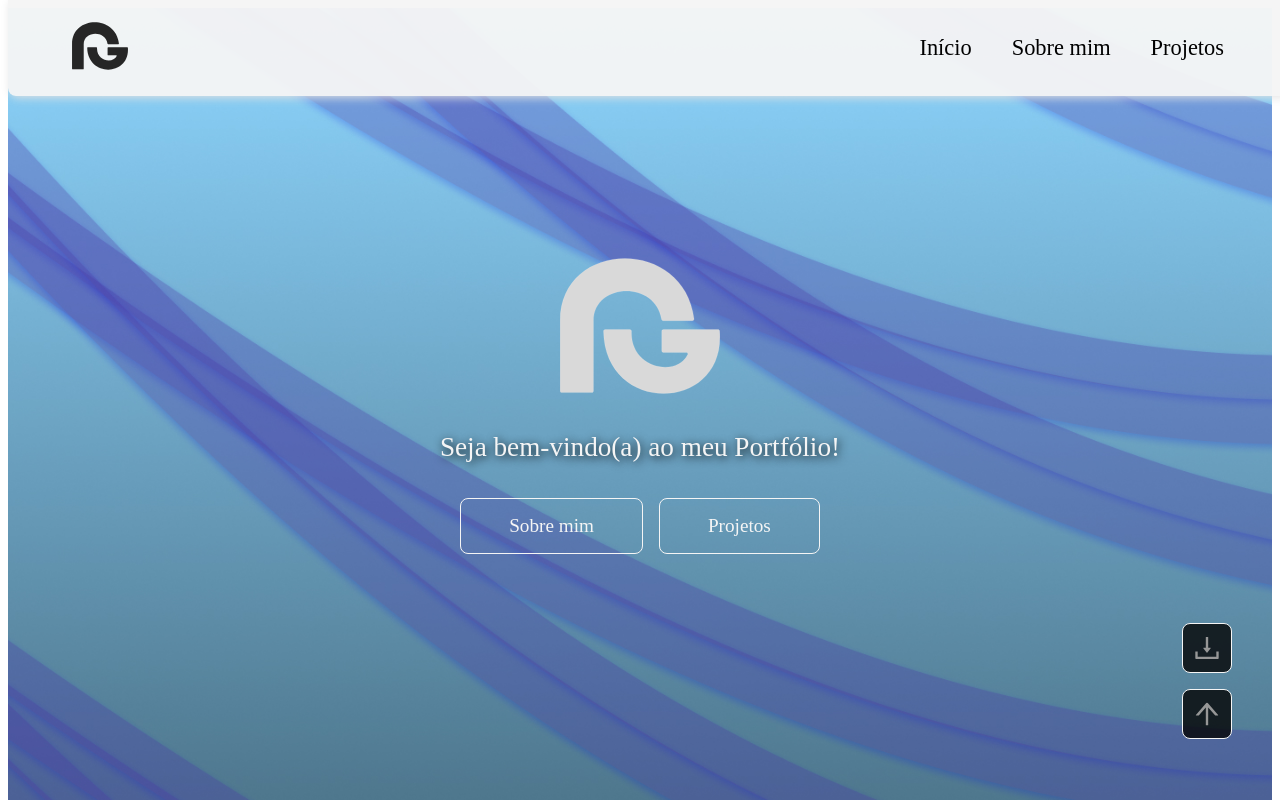
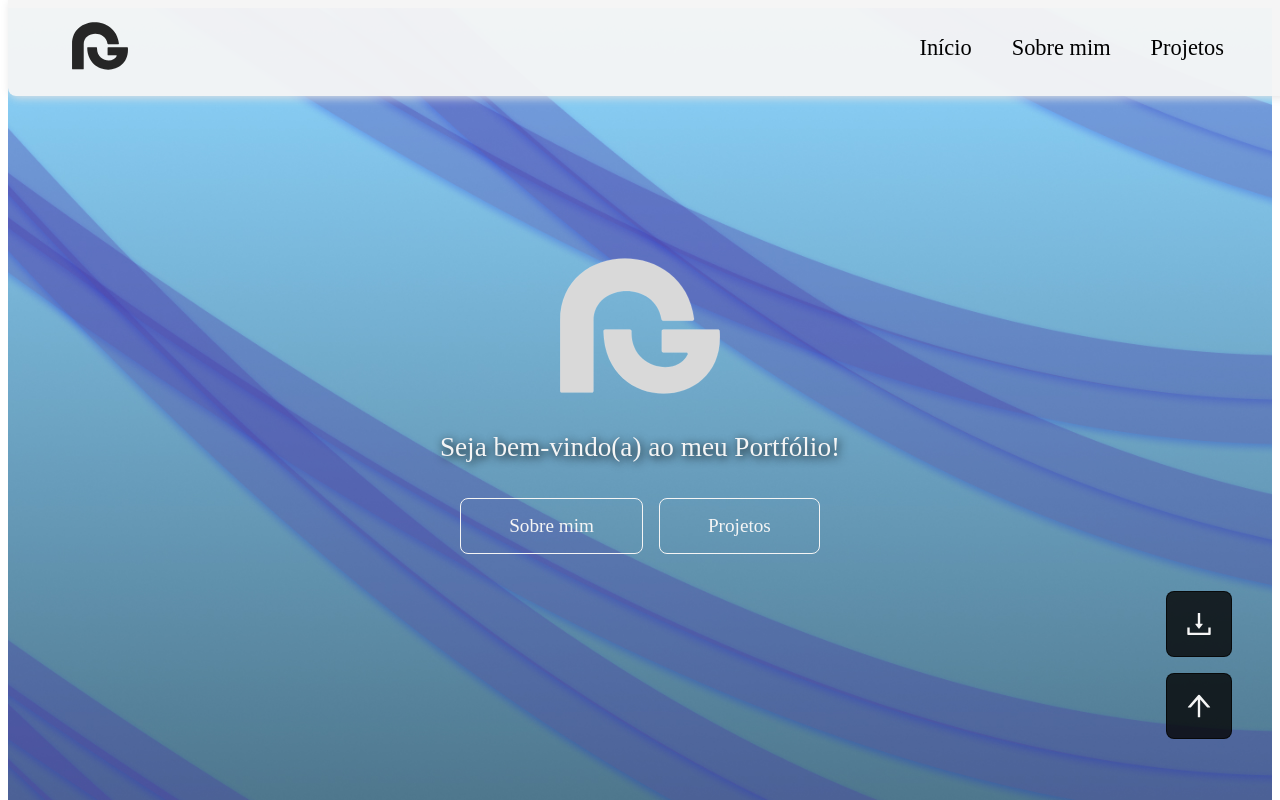
Before and after one commit to pedrogles/portfolio, a React (Vite) app: page / in a window 1280 px wide. Shown: the top 800 px of the page. Built offline with nearby package versions, Linux system fonts and the light colour scheme; the HTML template or start-up script is replaced by a standard one.

Commit message:
Style: fixed buttons styling

```diff
--- a/src/components/ui/buttons/FixedButtons/fixedbuttons.scss
+++ b/src/components/ui/buttons/FixedButtons/fixedbuttons.scss
@@ -12,9 +12,10 @@
         justify-content: center;
         align-items: center;
         background-color: #040404cc;
-        border: solid .1rem $white_color;
-        color: #040404cc;
+        border: solid .1rem #040404cc;
         border-radius: .5rem;
+        cursor: pointer;
+        transition: 1s;
         padding: .5rem;
         font-size: .8rem;
         font-weight: 400;
@@ -22,6 +23,13 @@
         .icon {
             font-size: 1.3rem;
             color: $white_color;
+        };
+    };
+    .button:hover {
+        background-color: #d1d1d1;
+        border: solid .1rem #d1d1d1;
+        .icon {
+            color: $black_color;
         };
     };
 };
@@ -43,19 +51,9 @@
             padding: 1rem;
             font-size: .8rem;
             gap: .5rem;
-            cursor: pointer;
-            transition: 1s;
             .icon {
                 font-size: 2rem;
-                color: #979797;
             };
         };
-        .button:hover {
-            background-color: #d1d1d1;
-            border: solid .1rem #d1d1d1;
-            .icon {
-                color: $black_color;
-            };
-        };
-    } ;
+    };
 };
```
